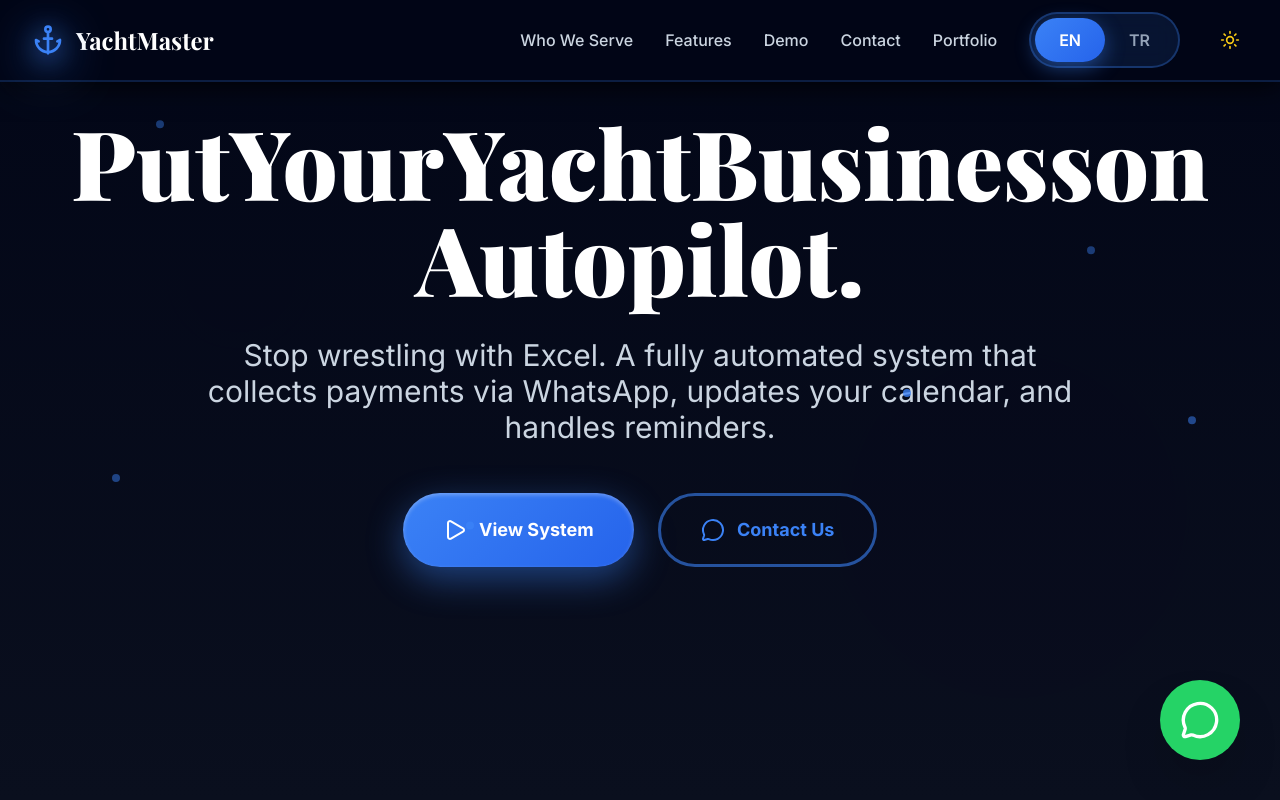
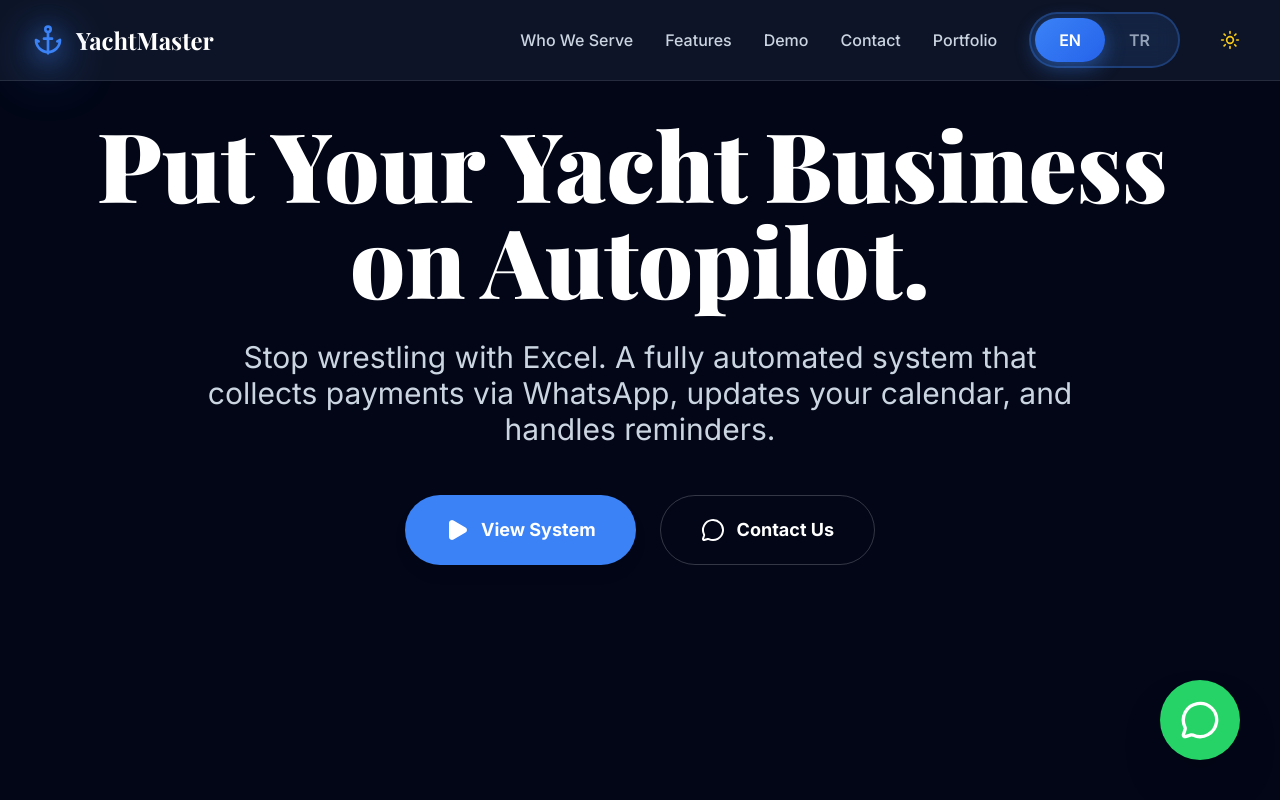
Before and after one commit to erkinjonovsamandar2-hash/yacht-master, a React (Vite) app: page / in a window 1280 px wide. Shown: the top 800 px of the page. Built offline with nearby package versions, Linux system fonts and the light colour scheme.

Commit message:
new changes

```diff
--- a/src/App.jsx
+++ b/src/App.jsx
@@ -340,7 +340,7 @@ function App() {
         initial={{ y: -100 }}
         animate={{ y: 0 }}
         transition={{ duration: 0.6, ease: 'easeOut' }}
-        className="fixed top-0 left-0 right-0 z-50 royal-navbar"
+        className={`fixed top-0 left-0 right-0 z-50 backdrop-blur-md border-b ${theme === 'dark' ? 'bg-[#0f172a]/90 border-white/10' : 'bg-white/90 border-slate-200'}`}
       >
         <div className="max-w-7xl mx-auto px-4 sm:px-6 lg:px-8">
           <div className="flex items-center justify-between h-20">
@@ -473,87 +473,79 @@ function App() {
       </motion.nav>
 
       {/* HERO */}
-      <section className="min-h-screen flex items-center justify-center pt-20 px-4 sm:px-6 lg:px-8 relative overflow-hidden section-hero">
-        {/* Animated background gradient orbs */}
+      <section className="min-h-screen flex items-center justify-center pt-20 px-4 sm:px-6 lg:px-8 relative overflow-hidden">
+        {/* Animated background - Adjusted for light mode visibility */}
         <motion.div
-          className="absolute top-20 left-10 w-96 h-96 bg-blue-500 rounded-full mix-blend-multiply filter blur-3xl opacity-20"
+          className={`absolute top-20 left-10 w-96 h-96 rounded-full mix-blend-multiply filter blur-3xl ${theme === 'dark' ? 'bg-blue-500 opacity-20' : 'bg-blue-300 opacity-40'}`}
           animate={{
             scale: [1, 1.2, 1],
             x: [0, 50, 0],
             y: [0, 30, 0],
           }}
-          transition={{
-            duration: 8,
-            repeat: Infinity,
-            ease: "easeInOut"
-          }}
+          transition={{ duration: 8, repeat: Infinity, ease: "easeInOut" }}
         />
         <motion.div
-          className="absolute bottom-20 right-10 w-96 h-96 bg-purple-500 rounded-full mix-blend-multiply filter blur-3xl opacity-20"
+          className={`absolute bottom-20 right-10 w-96 h-96 rounded-full mix-blend-multiply filter blur-3xl ${theme === 'dark' ? 'bg-purple-500 opacity-20' : 'bg-purple-300 opacity-40'}`}
           animate={{
             scale: [1.2, 1, 1.2],
             x: [0, -50, 0],
             y: [0, -30, 0],
           }}
-          transition={{
-            duration: 10,
-            repeat: Infinity,
-            ease: "easeInOut"
-          }}
+          transition={{ duration: 10, repeat: Infinity, ease: "easeInOut" }}
         />
 
         <motion.div
           className="max-w-6xl mx-auto text-center relative z-10"
           style={{ y: y1, opacity }}
         >
-          <motion.div
-            initial="hidden"
-            animate="visible"
-            variants={staggerContainer}
-          >
+          <motion.div initial="hidden" animate="visible" variants={staggerContainer}>
+            {/* HEADLINE FIX: Added 'mr-3' for spacing and theme colors */}
             <motion.h1
               variants={fadeUp}
-              className="text-5xl sm:text-7xl lg:text-8xl font-black mb-8 hero-headline font-serif leading-tight"
+              className="text-5xl sm:text-7xl lg:text-8xl font-black mb-8 font-serif leading-tight"
             >
               {t.hero.headline.split(' ').map((word, i) => (
                 <motion.span
                   key={i}
-                  className="inline-block"
+                  className="inline-block mr-3 sm:mr-4 last:mr-0"
+                  // ⚡ FORCE COLOR UPDATE via Framer Motion
+                  animate={{
+                    color: theme === 'dark' ? '#ffffff' : '#0f172a'
+                  }}
+                  transition={{ duration: 0.3 }}
                   whileHover={{
                     scale: 1.05,
                     color: '#3b82f6',
                     transition: { duration: 0.2 }
                   }}
                 >
-                  {word}{' '}
+                  {word}
                 </motion.span>
               ))}
             </motion.h1>
 
+            {/* SUBHEADLINE FIX: Added theme colors */}
             <motion.p
               variants={fadeUp}
-              className="text-xl sm:text-2xl lg:text-3xl hero-subheadline max-w-4xl mx-auto mb-12 leading-relaxed"
+              className={`text-xl sm:text-2xl lg:text-3xl max-w-4xl mx-auto mb-12 leading-relaxed ${theme === 'dark' ? 'text-slate-300' : 'text-slate-600'}`}
             >
               {t.hero.subheadline}
             </motion.p>
 
-            <motion.div
-              variants={fadeUp}
-              className="flex flex-col sm:flex-row gap-6 justify-center"
-            >
+            <motion.div variants={fadeUp} className="flex flex-col sm:flex-row gap-6 justify-center">
               <motion.button
                 onClick={() => scrollToSection('demo')}
-                className="royal-button-primary px-10 py-5 rounded-full inline-flex items-center space-x-3 text-lg"
+                className="bg-[#3b82f6] text-white px-10 py-5 rounded-full inline-flex items-center space-x-3 text-lg font-bold hover:bg-blue-600 transition shadow-lg hover:shadow-blue-500/30"
                 whileHover={{ scale: 1.05 }}
                 whileTap={{ scale: 0.95 }}
               >
-                <Play className="w-6 h-6" />
+                <Play className="w-6 h-6 fill-current" />
                 <span>{t.hero.ctaDemo}</span>
               </motion.button>
 
               <motion.button
                 onClick={() => scrollToSection('contact')}
-                className="royal-button-secondary px-10 py-5 rounded-full inline-flex items-center space-x-3 text-lg"
+                className={`border px-10 py-5 rounded-full inline-flex items-center space-x-3 text-lg font-bold transition ${theme === 'dark' ? 'border-white/20 hover:bg-white/10 text-white' : 'border-slate-300 hover:bg-slate-100 text-[#0f172a]'}`}
                 whileHover={{ scale: 1.05 }}
                 whileTap={{ scale: 0.95 }}
               >
@@ -562,27 +554,6 @@ function App() {
               </motion.button>
             </motion.div>
           </motion.div>
-
-          {/* Floating particles */}
-          {[...Array(6)].map((_, i) => (
-            <motion.div
-              key={i}
-              className="absolute w-2 h-2 bg-blue-500 rounded-full opacity-40"
-              style={{
-                top: `${Math.random() * 100}%`,
-                left: `${Math.random() * 100}%`,
-              }}
-              animate={{
-                y: [0, -30, 0],
-                opacity: [0.4, 0.8, 0.4],
-              }}
-              transition={{
-                duration: 3 + Math.random() * 2,
-                repeat: Infinity,
-                delay: Math.random() * 2,
-              }}
-            />
-          ))}
         </motion.div>
       </section>
 
```
